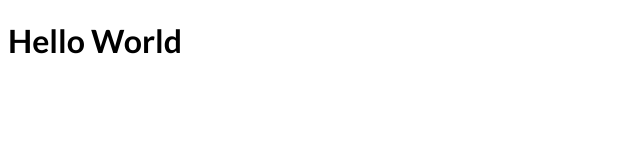
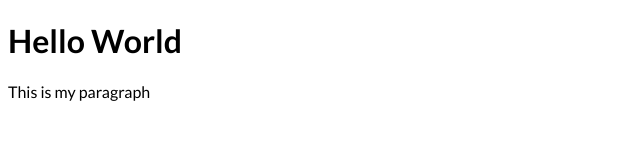
Before and after one commit to tandysean/cssWorkshop, a website: page index.html in a window 1280 px wide. Shown: the whole page, without its empty margins (0-640 px from the left). Drawn offline with Linux system fonts and the light colour scheme.

Commit message:
3-StyleBlock

```diff
--- a/index.html
+++ b/index.html
@@ -5,8 +5,14 @@
         <meta name="viewport" content="width=device-width, initial-scale=1.0">
         <link href="https://fonts.googleapis.com/css?family=Lato:100,300,400,700,900" rel="stylesheet" />
         <title>My Site</title>
+        <style>
+            body {
+                font-family: "Lato";
+            }
+        </style>
     </head>
      <body>
-        <h1 style="font-family: Lato">Hello World</h1>
+        <h1 >Hello World</h1>
+        <p>This is my paragraph<p>
     </body>
 </html>
```
